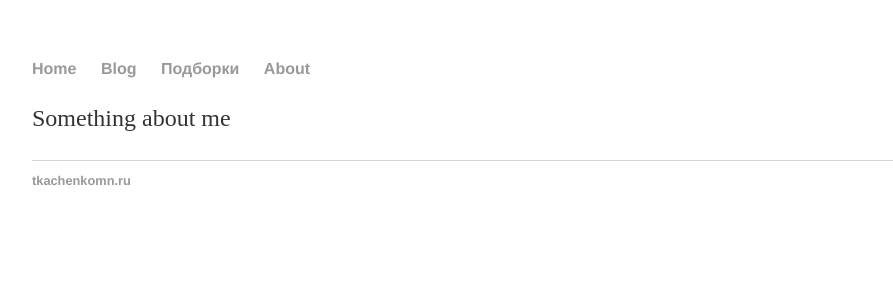
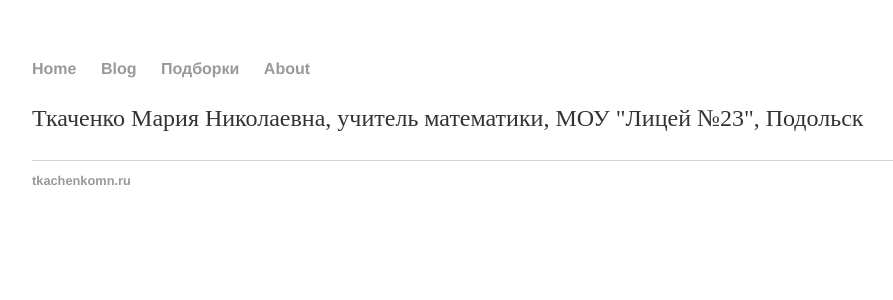
Before and after one commit to mathgems/mathgems.github.io, a Jekyll site: the page built from about/index.html, in a window 1280 px wide. Shown: the top 300 px of the page, without its empty margins (160-1053 px from the left). Built offline with Jekyll 4.4.1, drawn with Linux system fonts in a browser that asks for light colours.

Commit message:
Update index.html
adding about.html

```diff
--- a/about/index.html
+++ b/about/index.html
@@ -3,5 +3,5 @@ layout: default
 title: tmn, ttt
 ---
 <div class="blurb">
-	<p>Something about me</p>
+	<p>Ткаченко Мария Николаевна, учитель математики, МОУ "Лицей №23", Подольск</p>
 </div><!-- /.blurb -->
```
